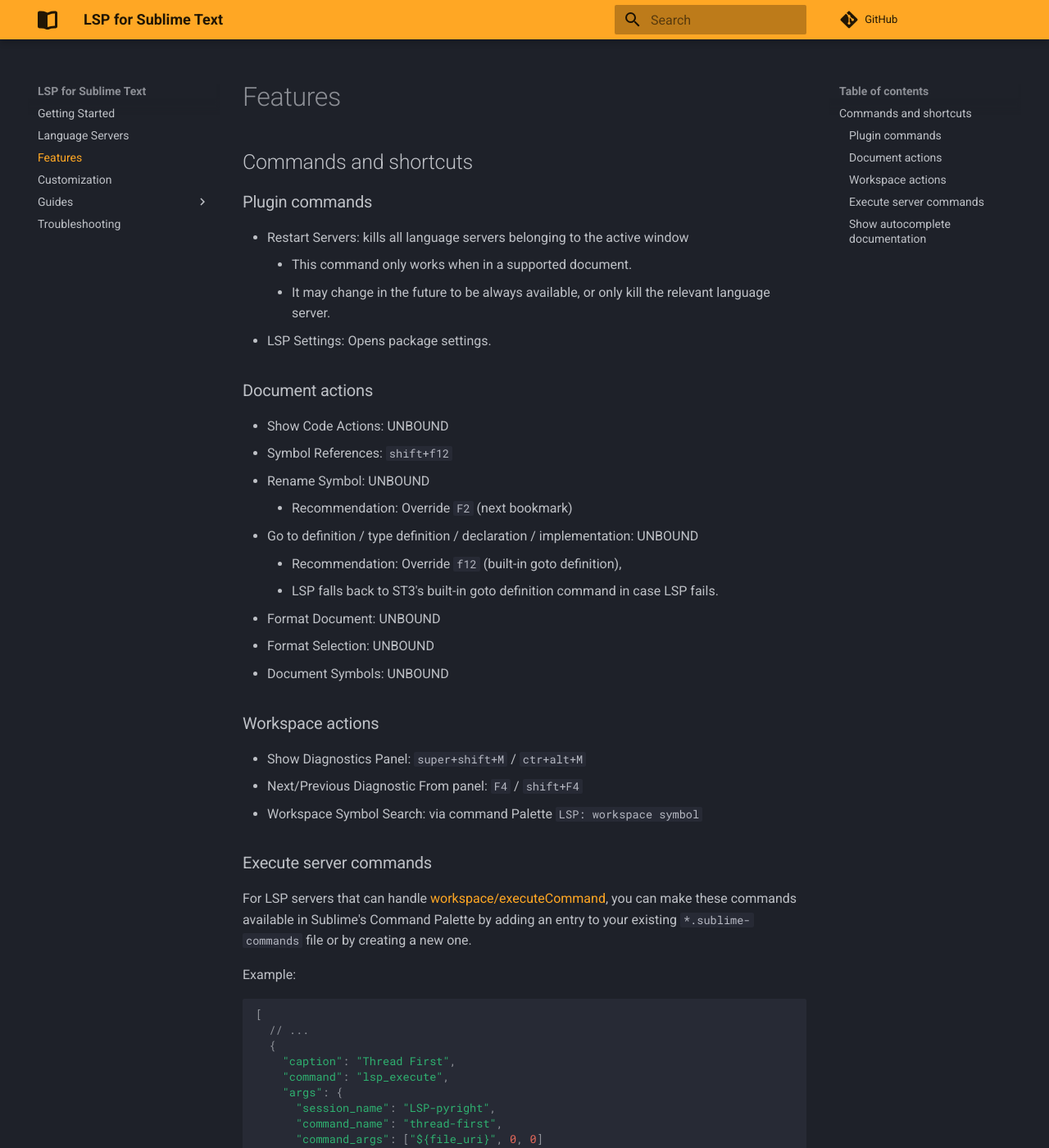
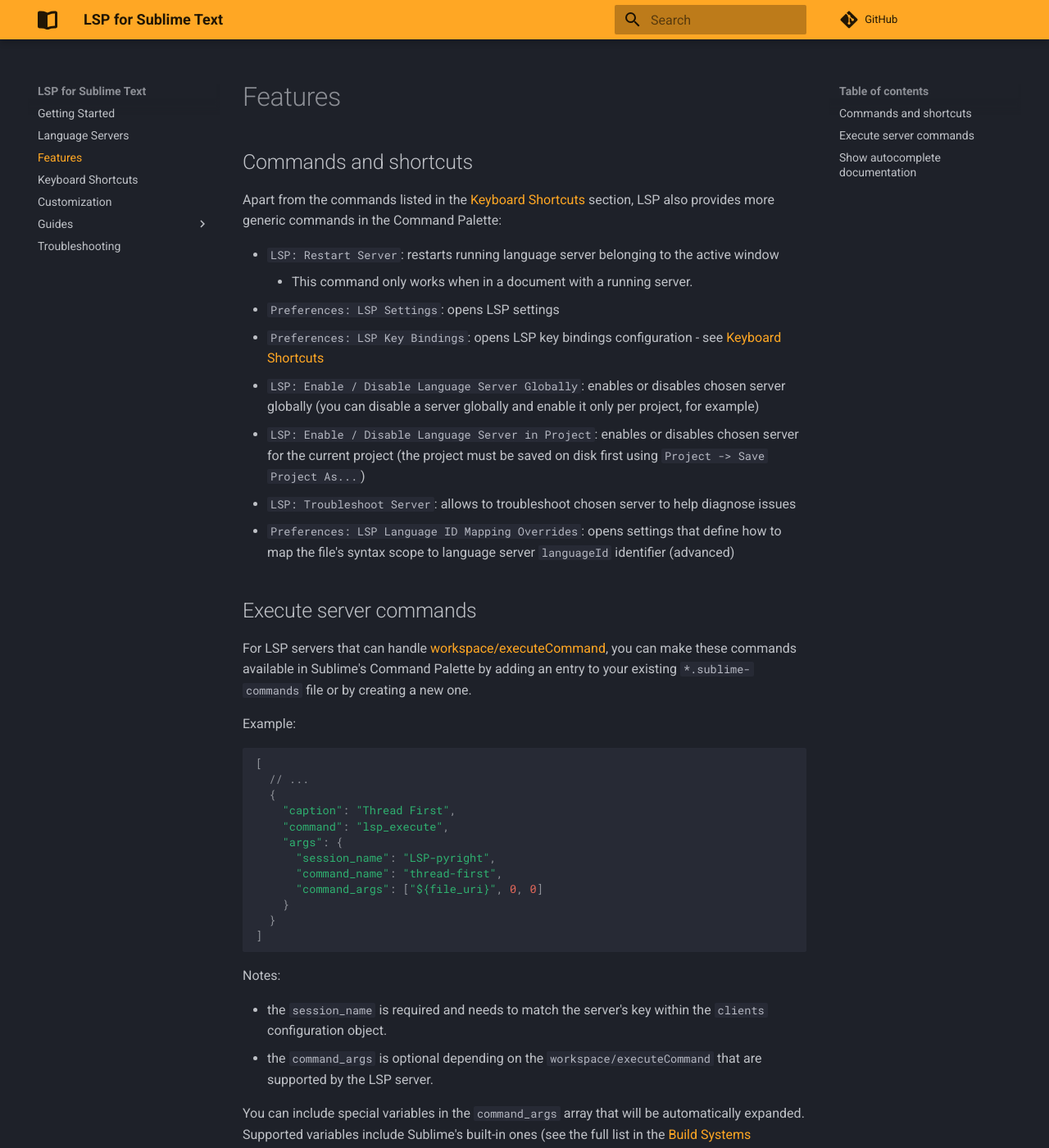
Before and after one commit to sublimelsp/LSP, an MkDocs documentation site: the page built from docs/src/features.md, in a window 1280 px wide and 1400 px high. Shown: the whole window at 82% size. Built offline with MkDocs 1.6.1 and Material for MkDocs 9.7.7, drawn with Linux system fonts in a browser that asks for light colours; comment, search, counter and statistics services are not loaded.

Commit message:
Include the list of key bindings (shortcuts) in the documentation (#1805)
* Include mouse context menu also
* Move keyboard shortcuts to its own section and update "features"
* Update headings

```diff
--- a/docs/mkdocs.yml
+++ b/docs/mkdocs.yml
@@ -37,6 +37,7 @@
     - Getting Started: 'index.md'
     - Language Servers: 'language_servers.md'
     - Features: 'features.md'
+    - Keyboard Shortcuts: 'keyboard_shortcuts.md'
     - Customization: 'customization.md'
     - Guides:
       - Client Configuration: 'guides/client_configuration.md'
--- a/docs/src/features.md
+++ b/docs/src/features.md
@@ -1,33 +1,18 @@
 
 ## Commands and shortcuts
 
-### Plugin commands
+Apart from the commands listed in the [Keyboard Shortcuts](keyboard_shortcuts.md) section, LSP also provides more generic commands in the Command Palette:
 
-* Restart Servers: kills all language servers belonging to the active window
-    * This command only works when in a supported document.
-    * It may change in the future to be always available, or only kill the relevant language server.
-* LSP Settings: Opens package settings.
+* `LSP: Restart Server`: restarts running language server belonging to the active window
+    * This command only works when in a document with a running server.
+* `Preferences: LSP Settings`: opens LSP settings
+* `Preferences: LSP Key Bindings`: opens LSP key bindings configuration - see [Keyboard Shortcuts](keyboard_shortcuts.md)
+* `LSP: Enable / Disable Language Server Globally`: enables or disables chosen server globally (you can disable a server globally and enable it only per project, for example)
+* `LSP: Enable / Disable Language Server in Project`: enables or disables chosen server for the current project (the project must be saved on disk first using `Project -> Save Project As...`)
+* `LSP: Troubleshoot Server`: allows to troubleshoot chosen server to help diagnose issues
+* `Preferences: LSP Language ID Mapping Overrides`: opens settings that define how to map the file's syntax scope to language server `languageId` identifier (advanced)
 
-### Document actions
-
-* Show Code Actions: UNBOUND
-* Symbol References: `shift+f12`
-* Rename Symbol: UNBOUND
-    * Recommendation: Override `F2` (next bookmark)
-* Go to definition / type definition / declaration / implementation: UNBOUND
-    * Recommendation: Override `f12` (built-in goto definition),
-    * LSP falls back to ST3's built-in goto definition command in case LSP fails.
-* Format Document: UNBOUND
-* Format Selection: UNBOUND
-* Document Symbols: UNBOUND
-
-### Workspace actions
-
-* Show Diagnostics Panel: `super+shift+M` / `ctr+alt+M`
-* Next/Previous Diagnostic From panel: `F4` / `shift+F4`
-* Workspace Symbol Search: via command Palette `LSP: workspace symbol`
-
-### Execute server commands
+## Execute server commands
 
 For LSP servers that can handle [workspace/executeCommand](https://microsoft.github.io/language-server-protocol/specification#workspace_executeCommand), you can make these commands available in Sublime's Command Palette by adding an entry to your existing `*.sublime-commands` file or by creating a new one.
 
@@ -66,7 +51,7 @@
 | `"$position"` or `"${position}"` | object | JSON object `{ 'line': int, 'character': int }` of the (topmost) cursor position, see [Position](https://microsoft.github.io/language-server-protocol/specifications/specification-current/#position) |
 | `"$range"` or `"${range}"` | object | JSON object with `'start'` and `'end'` positions of the (topmost) selection, see [Range](https://microsoft.github.io/language-server-protocol/specifications/specification-current/#range) |
 
-### Show autocomplete documentation
+## Show autocomplete documentation
 
 Some completion items can have documentation associated with them.
 
```
Also changed, not shown: docs/src/customization.md (+3 -3 lines), docs/src/keyboard_shortcuts.md (added, +31 -0 lines), 2 other files.
